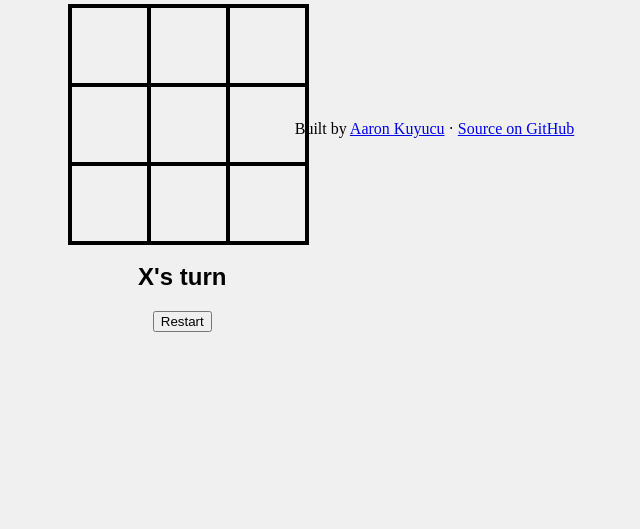
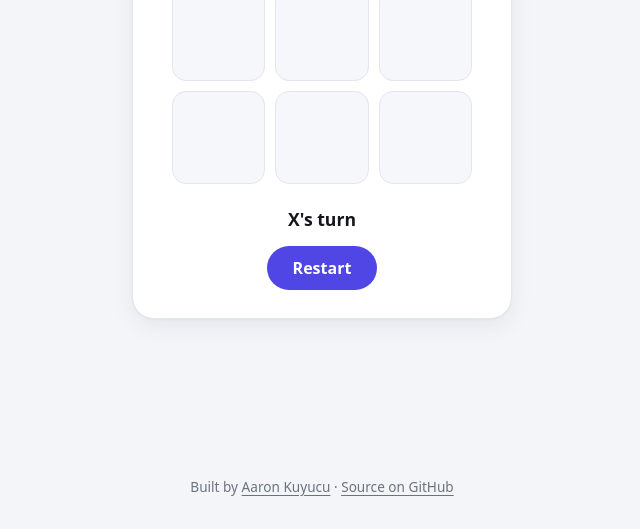
Before and after one commit to aaronkuy/tic-tac-toe, a plain HTML site: page index.html in a window 1280 px wide. Shown: the part 271-800 px from the top of the page, without its empty margins (318-958 px from the left). Drawn offline with Linux system fonts and the light colour scheme.

Commit message:
Redesign UI: clean, consistent styling (style.css)

```diff
--- a/style.css
+++ b/style.css
@@ -1,28 +1,129 @@
-.cell{
-    width: 75px;
-    height: 75px;
-    border: 2px solid;
-    box-shadow:0 0 0 2px;
-    line-height: 75px;
-    font-size: 50px;
-    cursor: pointer;
+:root {
+    --bg: #f4f5f9;
+    --card: #ffffff;
+    --ink: #14161c;
+    --muted: #6b7280;
+    --line: #e4e6ee;
+    --accent: #4f46e5;
+    --accent-hover: #4338ca;
+    --accent-soft: #eef0ff;
+    --danger: #e5484d;
+    --danger-soft: #fff1f1;
+    --radius: 14px;
+    --shadow: 0 1px 2px rgba(20, 22, 28, 0.04), 0 8px 24px rgba(20, 22, 28, 0.06);
+}
 
+* {
+    box-sizing: border-box;
 }
-#gameContainer{
-    font-family: sans-serif;
-    text-align: center;
 
-}
-#cellContainer{
-    display: grid;
-    grid-template-columns: repeat(3, auto);
-    width: 225px;
-    margin: auto;
-}
 body {
     margin: 0;
+    min-height: 100vh;
     display: flex;
-    justify-content: center;
-    align-items: center;
-    min-height: 100vh;
-    background-color: #f0f0f0;
+    flex-direction: column;
+    font-family: system-ui, -apple-system, "Segoe UI", Roboto, "Helvetica Neue", Arial, sans-serif;
+    line-height: 1.5;
+    color: var(--ink);
+    background:
+        radial-gradient(1100px 480px at 50% -140px, #e4e6ff 0%, rgba(228, 230, 255, 0) 70%),
+        var(--bg);
+}
+
+button {
+    font: inherit;
+}
+
+.footer {
+    margin-top: auto;
+    padding: 24px 20px 32px;
+    text-align: center;
+    font-size: 0.85rem;
+    color: var(--muted);
+}
+
+.footer a {
+    color: inherit;
+    text-underline-offset: 3px;
+}
+
+.footer a:hover {
+    color: var(--ink);
+}
+
+/* Game */
+
+#gameContainer {
+    width: min(100% - 32px, 380px);
+    margin: auto;
+    padding: 32px 28px 28px;
+    text-align: center;
+    background: var(--card);
+    border: 1px solid var(--line);
+    border-radius: 22px;
+    box-shadow: var(--shadow);
+}
+
+#gameContainer h1 {
+    margin: 0 0 22px;
+    font-size: 1.9rem;
+    line-height: 1.1;
+    letter-spacing: -0.02em;
+}
+
+#cellContainer {
+    display: grid;
+    grid-template-columns: repeat(3, 1fr);
+    gap: 10px;
+    max-width: 300px;
+    margin: 0 auto;
+}
+
+.cell {
+    aspect-ratio: 1;
+    display: grid;
+    place-items: center;
+    background: #f6f7fb;
+    border: 1px solid var(--line);
+    border-radius: 14px;
+    font-size: 2.6rem;
+    font-weight: 700;
+    color: var(--accent);
+    cursor: pointer;
+    user-select: none;
+    transition: background 0.15s ease, transform 0.08s ease;
+}
+
+.cell:hover {
+    background: var(--accent-soft);
+}
+
+.cell:active {
+    transform: scale(0.97);
+}
+
+#statusText {
+    margin: 22px 0 14px;
+    font-size: 1.1rem;
+    font-weight: 600;
+}
+
+#restartBtn {
+    padding: 10px 26px;
+    border: 0;
+    border-radius: 999px;
+    background: var(--accent);
+    color: #ffffff;
+    font-weight: 600;
+    cursor: pointer;
+    transition: background 0.15s ease;
+}
+
+#restartBtn:hover {
+    background: var(--accent-hover);
+}
+
+#restartBtn:focus-visible {
+    outline: 3px solid rgba(79, 70, 229, 0.35);
+    outline-offset: 2px;
+}
```
